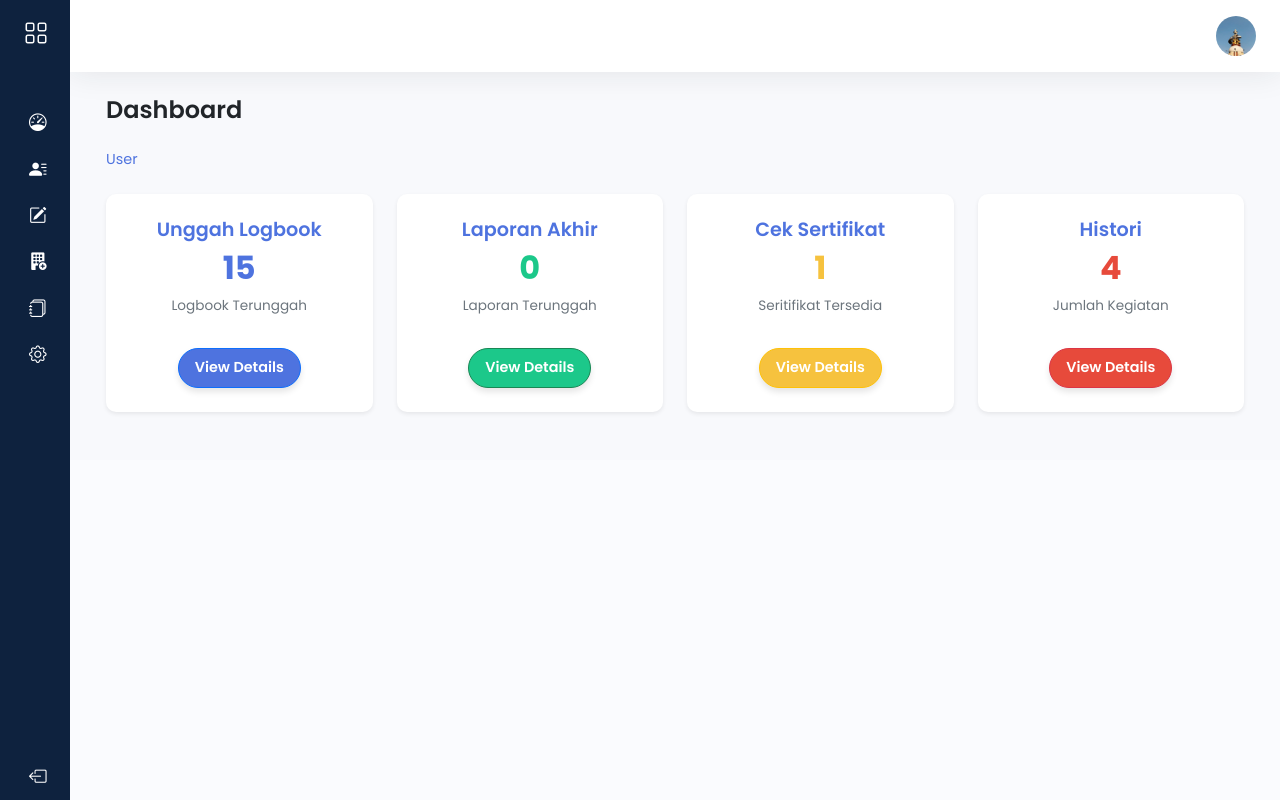
After one commit to DeviDuwiSusanti/magang, a PHP site: page / in a window 1280 px wide. The commit adds this page. Run offline with PHP 8.4, Linux system fonts and the light colour scheme.

Commit message:
edit by hevia

```diff
--- /dev/null
+++ b/index.php
@@ -0,0 +1,10 @@
+<!-- jika yang login level user -->
+<?php include "layout/sidebarUser.php" ?>
+<?php include "user/dashboard.php" ?>
+
+<!-- jika yang login level admin instansi -->
+<!-- taro sini -->
+
+<!-- jika yang login super admin -->
+
+<!-- taro sini -->
--- /dev/null
+++ b/layout/sidebarUser.php
@@ -0,0 +1,117 @@
+<!DOCTYPE html>
+<html lang="en">
+
+<head>
+    <meta charset="UTF-8">
+    <meta http-equiv="X-UA-Compatible" content="IE=edge">
+    <meta name="viewport" content="width=device-width, initial-scale=1.0">
+    <title>Dashboard User</title>
+    <link href="https://cdn.jsdelivr.net/npm/bootstrap-icons/font/bootstrap-icons.css" rel="stylesheet">
+    <link href="https://cdn.jsdelivr.net/npm/bootstrap@5.0.2/dist/css/bootstrap.min.css" rel="stylesheet"
+        integrity="sha384-EVSTQN3/azprG1Anm3QDgpJLIm9Nao0Yz1ztcQTwFspd3yD65VohhpuuCOmLASjC" crossorigin="anonymous">
+    <link rel="stylesheet" href="assets/css/dashboard.css">
+</head>
+
+<body>
+    <div class="wrapper">
+        <aside id="sidebar">
+            <div class="d-flex">
+                <button id="toggle-btn" type="button">
+                    <i class="bi bi-grid"></i>
+                </button>
+                <div class="sidebar-logo">
+                    <a href="#">Sistem Magang</a>
+                </div>
+            </div>
+            <ul class="sidebar-nav">
+                <li class="sidebar-item">
+                    <a href="<?php echo basename($_SERVER['PHP_SELF']) === 'index.php' ? 'index.php' : '../index.php'; ?>" class="sidebar-link">
+                        <i class="bi bi-speedometer"></i>
+                        <span>Dashboard</span>
+                    </a>
+                </li>
+                <li class="sidebar-item">
+                    <a href="<?php echo basename($_SERVER['PHP_SELF']) === 'edit_profil.php' ? 'edit_profil.php' : 'user/edit_profil.php'; ?>" class="sidebar-link">
+                        <i class="bi bi-person-lines-fill"></i>
+                        <span>Edit Profile</span>
+                    </a>
+                </li>
+                <li class="sidebar-item">
+                    <a href="<?php echo basename($_SERVER['PHP_SELF']) === 'kegiatan_aktif.php' ? 'kegiatan_aktif.php' : 'user/kegiatan_aktif.php'; ?>" class="sidebar-link">
+                        <i class="bi bi-pencil-square"></i>
+                        <span>Kegiatan Aktif</span>
+                    </a>
+                </li>
+                <li class="sidebar-item">
+                    <a href="<?php echo basename($_SERVER['PHP_SELF']) === 'status_pengajuan.php' ? 'status_pengajuan.php' : 'user/status_pengajuan.php'; ?>" class="sidebar-link">
+                        <i class="bi bi-building-fill-add"></i>
+                        <span>Status Pengajuan</span>
+                    </a>
+                </li>
+                <li class="sidebar-item">
+                    <a href="<?php echo basename($_SERVER['PHP_SELF']) === 'histori.php' ? 'histori.php' : 'user/histori.php'; ?>" class="sidebar-link">
+                        <i class="bi bi-journals"></i>
+                        <span>Histori</span>
+                    </a>
+                </li>
+                <li class="sidebar-item">
+                    <a href="#" class="sidebar-link">
+                        <i class="bi bi-gear"></i>
+                        <span>Setting</span>
+                    </a>
+                </li>
+            </ul>
+            <div class="sidebar-footer">
+                <a href="#" class="sidebar-link">
+                    <i class="bi bi-box-arrow-left"></i>
+                    <span>Logout</span>
+                </a>
+            </div>
+        </aside>
+        <div class="main">
+            <nav class="navbar navbar-expand px-4 py-3">
+                <!-- <form action="#" class="d-none d-sm-inline-block">
+                    <div class="input-group input-group-navbar">
+                        <input type="text" class="form-control border-0 rounded-0 pe-0" placeholder="Search..." aria-label="Search">
+                        <button class="btn rounded-0 border-0">
+                            <i class="bi bi-search"></i>
+                        </button>
+                    </div>
+                </form> -->
+                <div class="navbar-collapse collapse">
+                    <ul class="navbar-nav ms-auto">
+                        <li class="nav-item dropdown">
+                            <a href="#" data-bs-toggle="dropdown" class="nav-icon pe-md-0">
+                                <img src="./img/login.jpeg" alt="avatar" class="avatar img-fluid rounded-circle">
+                            </a>
+                            <div class="dropdown-menu dropdown-menu-end rounded-0 border-0 shadow mt-3">
+                                <a href="edit_profile.php" class="dropdown-item">
+                                    <i class="bi bi-pencil-square"></i>
+                                    <span>Lihat Profil</span>
+                                </a>
+                                <a href="#" class="dropdown-item">
+                                    <i class="bi bi-bar-chart-line-fill"></i>
+                                    <span>Kembali ke Beranda</span>
+                                </a>
+                                <a href="#" class="dropdown-item">
+                                    <i class="bi bi-gear"></i>
+                                    <span>Pengaturan</span>
+                                </a>
+                                <div class="dropdown-divider"></div>
+                                <a href="#" class="dropdown-item">
+                                    <i class="bi bi-question-circle"></i>
+                                    <span>Pusat Bantuan</span>
+                                </a>
+                            </div>
+                        </li>
+                    </ul>
+                </div>
+            </nav>
+        <!-- </div>
+    </div> -->
+    <script src="./js/script.js"></script>
+    <script src="https://cdn.jsdelivr.net/npm/bootstrap@5.0.2/dist/js/bootstrap.bundle.min.js"
+        integrity="sha384-MrcW6ZMFYlzcLA8Nl+NtUVF0sA7MsXsP1UyJoMp4YLEuNSfAP+JcXn/tWtIaxVXM" crossorigin="anonymous"></script>
+</body>
+
+</html>
--- /dev/null
+++ b/user/dashboard.php
@@ -0,0 +1,55 @@
+<div class="main-content p-4">
+    <div class="container-fluid">
+        <!-- Heading Dashboard -->
+        <h1 class="mb-4">Dashboard</h1>
+        <ol class="breadcrumb mb-4">
+            <li class="breadcrumb-item active">User</li>
+        </ol>
+        <div class="row">
+            <!-- Card 1 -->
+            <div class="col-lg-3 col-md-6 mb-4">
+                <div class="card shadow-sm border-0">
+                    <div class="card-body">
+                        <h5 class="card-title">Unggah Logbook</h5>
+                        <h2 class="card-text text-primary">15</h2>
+                        <p class="text-muted">Logbook Terunggah</p>
+                        <a href="daftar_instansi.php" class="btn btn-primary mt-3 detail">View Details</a>
+                    </div>
+                </div>
+            </div>
+            <!-- Card 2 -->
+            <div class="col-lg-3 col-md-6 mb-4">
+                <div class="card shadow-sm border-0">
+                    <div class="card-body">
+                        <h5 class="card-title">Laporan Akhir</h5>
+                        <h2 class="card-text text-success">0</h2>
+                        <p class="text-muted">Laporan Terunggah</p>
+                        <a href="detail-mahasiswa.php" class="btn btn-success mt-3 detail">View Details</a>
+                    </div>
+                </div>
+            </div>
+            <!-- Card 3 -->
+            <div class="col-lg-3 col-md-6 mb-4">
+                <div class="card shadow-sm border-0">
+                    <div class="card-body">
+                        <h5 class="card-title">Cek Sertifikat</h5>
+                        <h2 class="card-text text-warning">1</h2>
+                        <p class="text-muted">Seritifikat Tersedia</p>
+                        <a href="detail-proyek.php" class="btn btn-warning mt-3 detail">View Details</a>
+                    </div>
+                </div>
+            </div>
+            <!-- Card 4 -->
+            <div class="col-lg-3 col-md-6 mb-4">
+                <div class="card shadow-sm border-0">
+                    <div class="card-body">
+                        <h5 class="card-title">Histori</h5>
+                        <h2 class="card-text text-danger">4</h2>
+                        <p class="text-muted">Jumlah Kegiatan</p>
+                        <a href="detail-pengumuman.php" class="btn btn-danger mt-3 detail">View Details</a>
+                    </div>
+                </div>
+            </div>
+        </div>
+    </div>
+</div>
--- /dev/null
+++ b/user/kegiatan_aktif.php
@@ -0,0 +1 @@
+ndkf
--- a/web/beranda.php
+++ b/web/beranda.php
@@ -55,7 +55,7 @@
 </head>
 
 <body>
-    <?php include "../assets/layout/navbarUser.php" ?>
+    <?php include "../layout/navbarUser.php" ?>
 
     <!--==================== MAIN ====================-->
     <main class="main">
@@ -318,7 +318,7 @@
         </section>
     </main>
 
-        <?php include "../assets/layout/footerUser.php" ?>
+        <?php include "../layout/footerUser.php" ?>
 </body>
 
 </html>
--- a/web/lowongan.php
+++ b/web/lowongan.php
@@ -127,7 +127,7 @@
 </head>
 
 <body>
-    <?php include "../assets/layout/navbarUser.php" ?>
+    <?php include "../layout/navbarUser.php" ?>
 
     <!--==================== MAIN ====================-->
     <main class="main">
@@ -328,7 +328,7 @@
                 </div>
             </div>
         </section>
-        <?php include "../assets/layout/footerUser.php" ?>
+        <?php include "../layout/footerUser.php" ?>
     </main>
 
     <script>
--- a/web/pengajuanaktif.php
+++ b/web/pengajuanaktif.php
@@ -14,7 +14,7 @@
 </head>
 <body>
 
-<?php include "../assets/layout/navbarUser.php" ?>
+<?php include "../layout/navbarUser.php" ?>
 
 <!--==================== MAIN ====================-->
 <main class="main">
@@ -65,6 +65,6 @@
         </table>
     </div>
 
-    <?php include "../assets/layout/footerUser.php" ?>
+    <?php include "../layout/footerUser.php" ?>
 </body>
 </html>
--- a/web/tentang.php
+++ b/web/tentang.php
@@ -27,7 +27,7 @@
 </head>
 
 <body>
-    <?php include "../assets/layout/navbarUser.php" ?>
+    <?php include "../layout/navbarUser.php" ?>
 
     <!--==================== MAIN ====================-->
     <main class="main">
@@ -119,7 +119,7 @@
         </section>
     </main>
 
-    <?php include "../assets/layout/footerUser.php" ?>
+    <?php include "../layout/footerUser.php" ?>
 
     <!-- Modal -->
     <div class="modal fade" id="tutorialModal" tabindex="-1" aria-labelledby="tutorialModalLabel" aria-hidden="true">
```
Also changed, not shown: layout/faqs.php (renamed from assets/layout/faqs.php), layout/footerUser.php (renamed from assets/layout/footerUser.php), layout/navbarPengajuan.php (renamed from assets/layout/navbarPengajuan.php), layout/navbarUser.php (renamed from assets/layout/navbarUser.php), user/histori.php (added).
